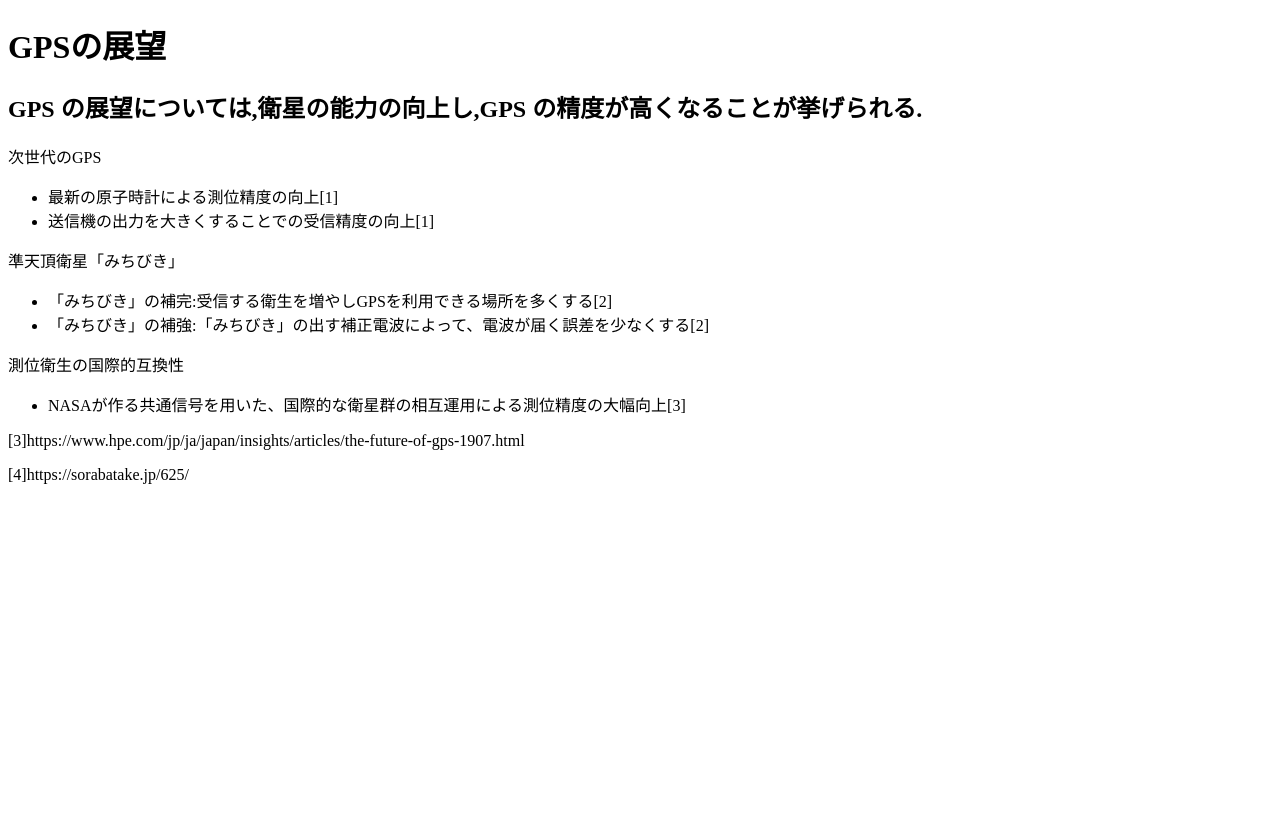
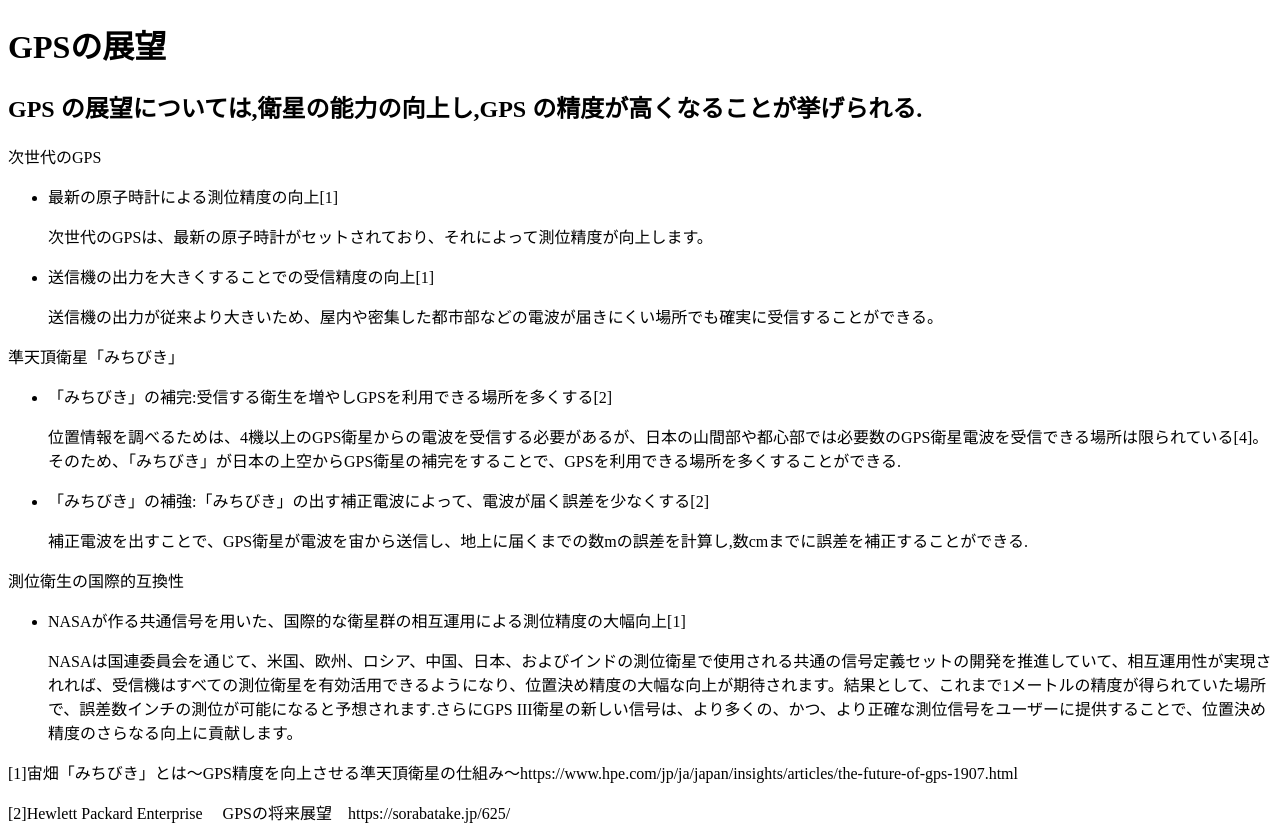
Before and after one commit to wanti-mu3/wannti-mu.github.io, a plain HTML site: page index.htm in a window 1280 px wide. Before the commit the page ends 800 px from the top, so only its background shows below. Drawn offline with Linux system fonts and the light colour scheme.

Commit message:
Update index.htm

```diff
--- a/index.htm
+++ b/index.htm
@@ -17,7 +17,10 @@
       <div class="header-list">
         <ul>
           <li>最新の原子時計による測位精度の向上[1]</li>
+          <p>次世代のGPSは、最新の原子時計がセットされており、それによって測位精度が向上します。
           <li>送信機の出力を大きくすることでの受信精度の向上[1]</li>
+            <p>送信機の出力が従来より大きいため、屋内や密集した都市部などの電波が届きにくい場所でも確実に受信することができる。
+
         </ul>
       </div>
       <div class="main">
@@ -25,7 +28,11 @@
         <div class="main-list">
           <ul>
             <li>「みちびき」の補完:受信する衛生を増やしGPSを利用できる場所を多くする[2]</li>
+            <p> 位置情報を調べるためは、4機以上のGPS衛星からの電波を受信する必要があるが、日本の山間部や都心部では必要数のGPS衛星電波を受信できる場所は限られている[4]。そのため、「みちびき」が日本の上空からGPS衛星の補完をすることで、GPSを利用できる場所を多くすることができる.
+
             <li>「みちびき」の補強:「みちびき」の出す補正電波によって、電波が届く誤差を少なくする[2]</li>
+              <p>補正電波を出すことで、GPS衛星が電波を宙から送信し、地上に届くまでの数mの誤差を計算し,数cmまでに誤差を補正することができる.
+
           </ul>
         </div>
       </div>
@@ -33,13 +40,18 @@
         <div class="footer-logo">測位衛生の国際的互換性</div>
         <div class="footer-list">
           <ul>
-            <li>NASAが作る共通信号を用いた、国際的な衛星群の相互運用による測位精度の大幅向上[3]</li>
+            <li>NASAが作る共通信号を用いた、国際的な衛星群の相互運用による測位精度の大幅向上[1]</li>
+            <p>NASAは国連委員会を通じて、米国、欧州、ロシア、中国、日本、およびインドの測位衛星で使用される共通の信号定義セットの開発を推進していて、相互運用性が実現されれば、受信機はすべての測位衛星を有効活用できるようになり、位置決め精度の大幅な向上が期待されます。結果として、これまで1メートルの精度が得られていた場所で、誤差数インチの測位が可能になると予想されます.さらにGPS III衛星の新しい信号は、より多くの、かつ、より正確な測位信号をユーザーに提供することで、位置決め精度のさらなる向上に貢献します。
+
+
+
+
 
           </ul>
         </div>
       </div>
-      <p>[3]https://www.hpe.com/jp/ja/japan/insights/articles/the-future-of-gps-1907.html</p>
-      <p>[4]https://sorabatake.jp/625/</p>
+      <p>[1]宙畑「みちびき」とは～GPS精度を向上させる準天頂衛星の仕組み～https://www.hpe.com/jp/ja/japan/insights/articles/the-future-of-gps-1907.html</p>
+      <p>[2]Hewlett Packard Enterprise 　GPSの将来展望　https://sorabatake.jp/625/</p>
 
   </body>
 </html>
```
